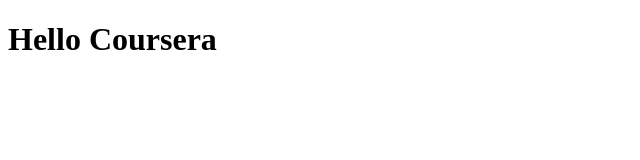
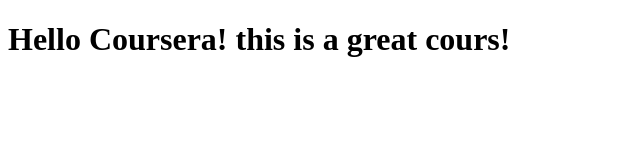
Before and after one commit to amadanes/coursera-test1, a plain HTML site: page site/index.html in a window 1280 px wide. Shown: the whole page, without its empty margins (0-640 px from the left). Drawn offline with Linux system fonts and the light colour scheme.

Commit message:
Small addition to our page content

```diff
--- a/site/index.html
+++ b/site/index.html
@@ -4,6 +4,6 @@
 	<title>Hello Coursera</title>
 </head>
 <body>
-<h1>Hello Coursera</h1>
+<h1>Hello Coursera! this is  a great cours!</h1>
 </body>
 </html>
```
